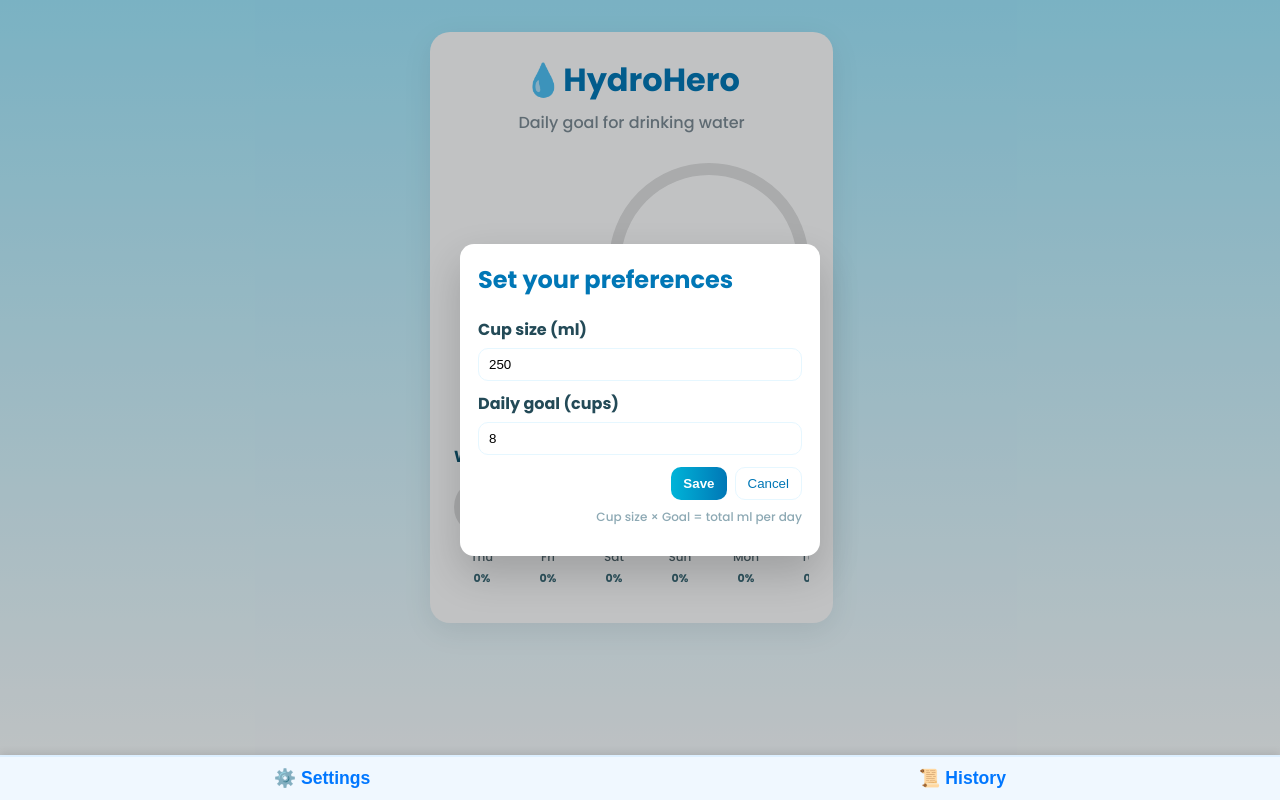
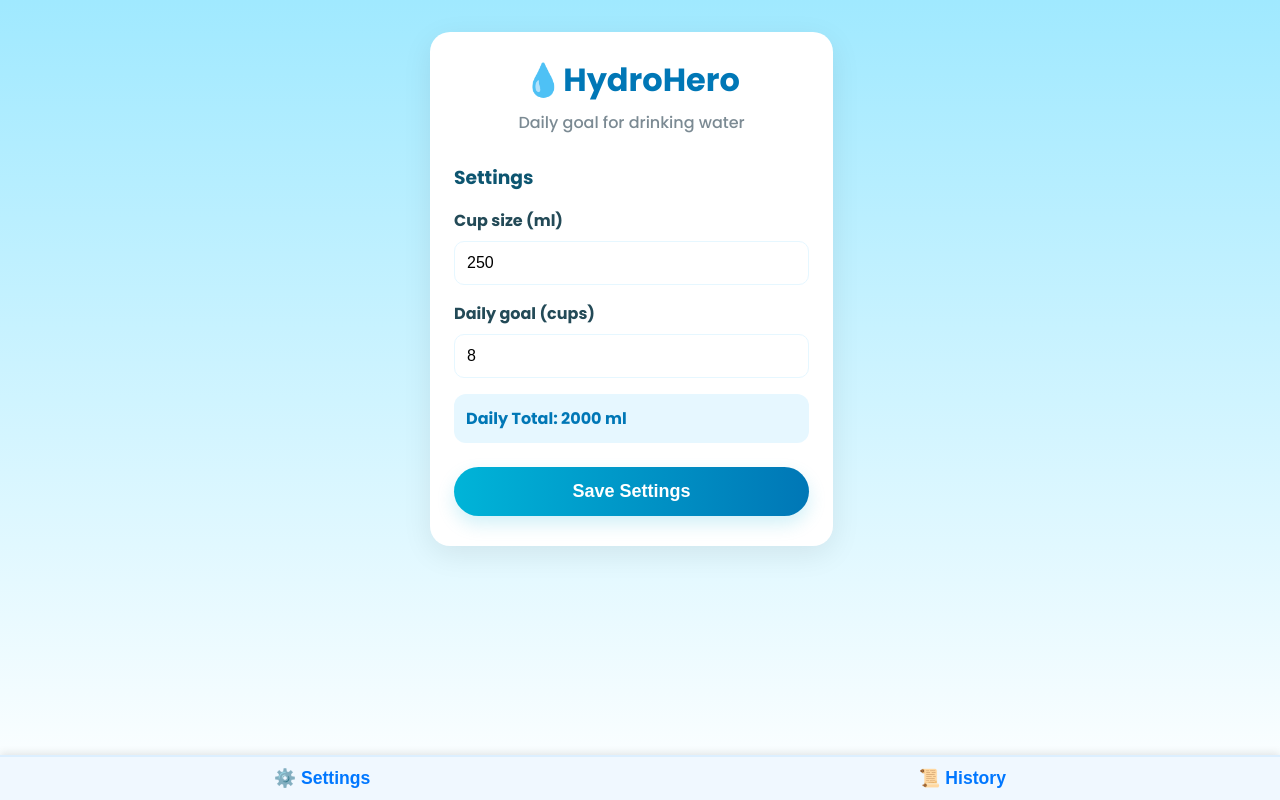
Before and after one commit to SabinTr/HydroHero, a React (Create React App) app: page / in a window 1280 px wide. Both pictures are taken after a click on the button "⚙️ Settings". Built offline with nearby package versions, Linux system fonts and the light colour scheme; a web font is replaced by a local one.

Commit message:
made the settings appear as a page, not popup

```diff
--- a/src/App.js
+++ b/src/App.js
@@ -1,9 +1,9 @@
 import React, { useEffect, useState } from "react";
 import Layout from "./components/Layout";
-import SettingsModal from "./components/SettingsModal";
 import Toolbar from "./components/Toolbar";
 import HomePage from "./pages/HomePage";
 import HistoryPage from "./pages/HistoryPage";
+import SettingsPage from "./pages/SettingsPage";
 import { getTodayKey } from "./utils/helpers";
 import "./App.css";
 
@@ -31,8 +31,6 @@ export default function App() {
     const h = localStorage.getItem("hydrohero_history");
     return h ? JSON.parse(h) : [];
   });
-
-  const [settingsOpen, setSettingsOpen] = useState(!localStorage.getItem("hydrohero_settings"));
 
   // Initialize on load
   useEffect(() => {
@@ -98,7 +96,7 @@ export default function App() {
 
   const handleSaveSettings = (newSettings) => {
     setSettings(newSettings);
-    setSettingsOpen(false);
+    setCurrentPage('home'); // Navigate back to home after saving
   };
 
   return (
@@ -119,15 +117,15 @@ export default function App() {
         <HistoryPage history={history} />
       )}
 
-      <SettingsModal
-        isOpen={settingsOpen}
-        settings={settings}
-        onSave={handleSaveSettings}
-        onClose={() => setSettingsOpen(false)}
-      />
+      {currentPage === 'settings' && (
+        <SettingsPage
+          settings={settings}
+          onSave={handleSaveSettings}
+        />
+      )}
 
       <Toolbar
-        onSettingsClick={() => setSettingsOpen(true)}
+        onSettingsClick={() => setCurrentPage('settings')}
         onHistoryClick={() => setCurrentPage(currentPage === 'history' ? 'home' : 'history')}
       />
     </Layout>
--- a/src/components/SettingsModal.jsx
+++ /dev/null
@@ -1,50 +0,0 @@
-import React, { useState, useEffect } from "react";
-
-export default function SettingsModal({ isOpen, settings, onSave, onClose }) {
-  const [cupInput, setCupInput] = useState(settings.cupSize);
-  const [goalInput, setGoalInput] = useState(settings.goalCups);
-
-  useEffect(() => {
-    setCupInput(settings.cupSize);
-    setGoalInput(settings.goalCups);
-  }, [settings]);
-
-  const handleSave = () => {
-    const cup = Math.max(1, Math.floor(Number(cupInput) || 1));
-    const goal = Math.max(1, Math.floor(Number(goalInput) || 1));
-    onSave({ cupSize: cup, goalCups: goal });
-  };
-
-  if (!isOpen) return null;
-
-  return (
-    <div className="modal">
-      <div className="modal-card">
-        <h2>Set your preferences</h2>
-        <label>
-          Cup size (ml)
-          <input
-            type="number"
-            min="1"
-            value={cupInput}
-            onChange={(e) => setCupInput(e.target.value)}
-          />
-        </label>
-        <label>
-          Daily goal (cups)
-          <input
-            type="number"
-            min="1"
-            value={goalInput}
-            onChange={(e) => setGoalInput(e.target.value)}
-          />
-        </label>
-        <div className="modal-actions">
-          <button className="save" onClick={handleSave}>Save</button>
-          <button className="cancel" onClick={onClose}>Cancel</button>
-        </div>
-        <p className="hint">Cup size × Goal = total ml per day</p>
-      </div>
-    </div>
-  );
-}
--- /dev/null
+++ b/src/pages/SettingsPage.jsx
@@ -0,0 +1,88 @@
+import React, { useState } from "react";
+
+export default function SettingsPage({ settings, onSave }) {
+  const [cupSize, setCupSize] = useState(settings.cupSize);
+  const [goalCups, setGoalCups] = useState(settings.goalCups);
+
+  const handleSave = () => {
+    const cup = Math.max(1, Math.floor(Number(cupSize) || 1));
+    const goal = Math.max(1, Math.floor(Number(goalCups) || 1));
+    onSave({ cupSize: cup, goalCups: goal });
+  };
+
+  const totalMl = cupSize * goalCups;
+
+  return (
+    <main className="main-card">
+      <h3 style={{ margin: '0 0 16px 0', color: '#0d5570' }}>Settings</h3>
+
+      <div style={{ display: 'flex', flexDirection: 'column', gap: '16px' }}>
+        <div>
+          <label style={{
+            display: 'block',
+            fontWeight: '600',
+            color: '#234a57',
+            marginBottom: '8px'
+          }}>
+            Cup size (ml)
+          </label>
+          <input
+            type="number"
+            min="1"
+            value={cupSize}
+            onChange={(e) => setCupSize(e.target.value)}
+            style={{
+              width: '100%',
+              padding: '12px',
+              borderRadius: '10px',
+              border: '1px solid #e6f7ff',
+              fontSize: '16px'
+            }}
+          />
+        </div>
+
+        <div>
+          <label style={{
+            display: 'block',
+            fontWeight: '600',
+            color: '#234a57',
+            marginBottom: '8px'
+          }}>
+            Daily goal (cups)
+          </label>
+          <input
+            type="number"
+            min="1"
+            value={goalCups}
+            onChange={(e) => setGoalCups(e.target.value)}
+            style={{
+              width: '100%',
+              padding: '12px',
+              borderRadius: '10px',
+              border: '1px solid #e6f7ff',
+              fontSize: '16px'
+            }}
+          />
+        </div>
+
+        <div style={{
+          background: '#e6f7ff',
+          borderRadius: '12px',
+          padding: '12px',
+          color: '#0077b6',
+          fontWeight: '600'
+        }}>
+          Daily Total: {totalMl} ml
+        </div>
+
+        <button
+          onClick={handleSave}
+          className="add-btn"
+          style={{ width: '100%', marginTop: '8px' }}
+        >
+          Save Settings
+        </button>
+      </div>
+    </main>
+  );
+}
```
